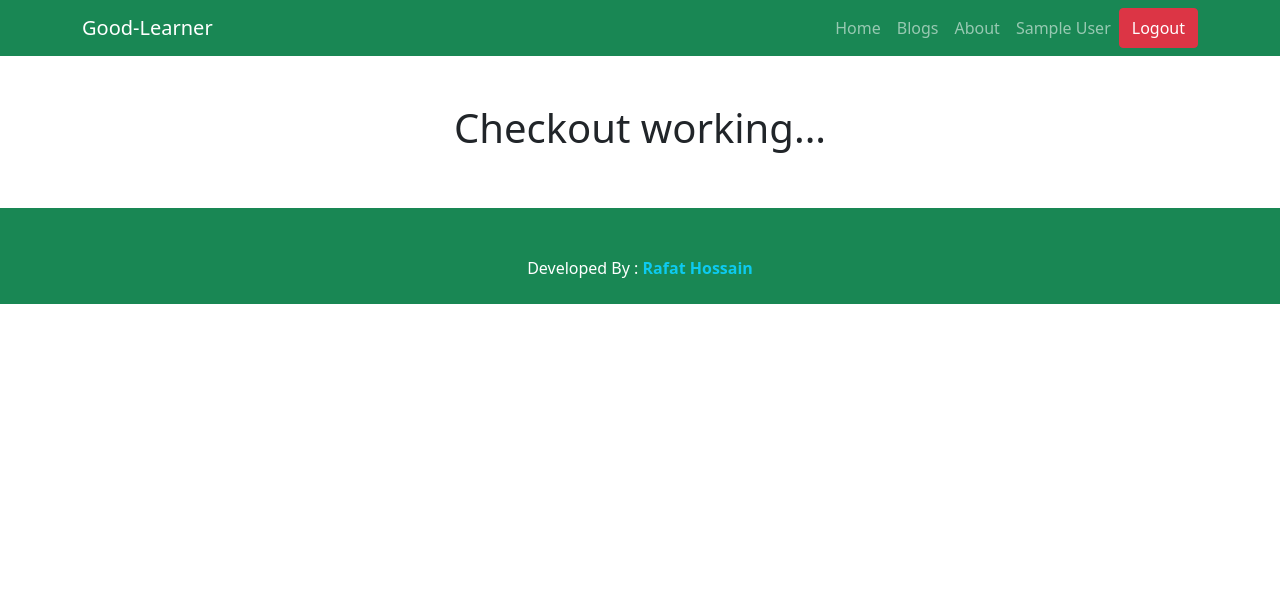
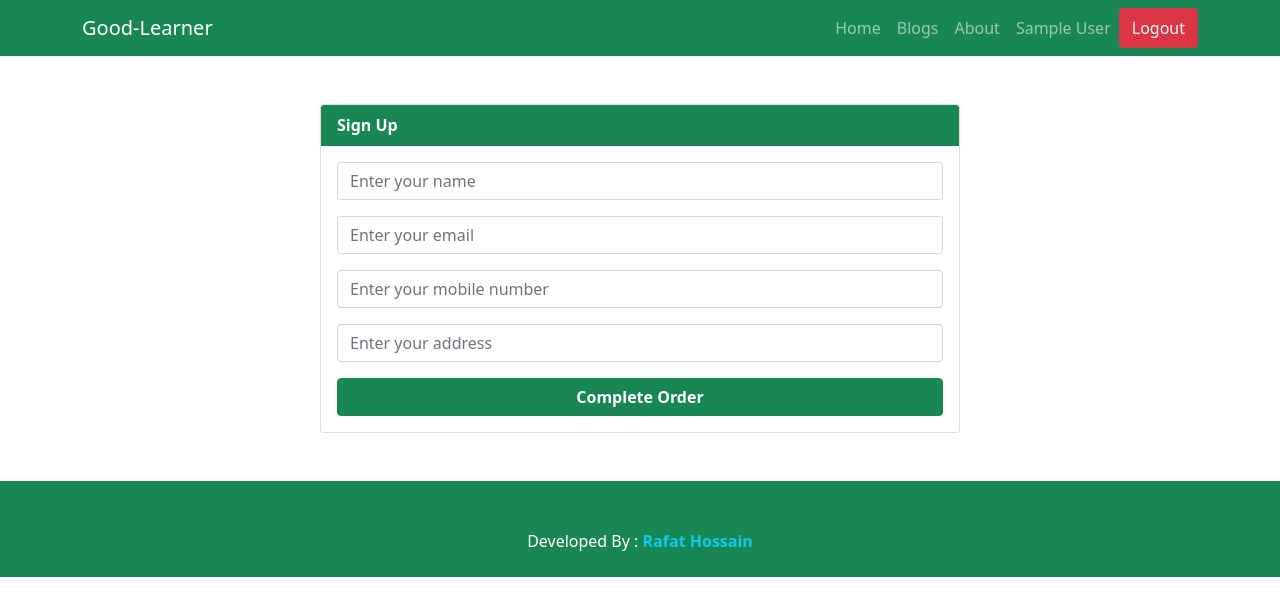
Before and after one commit to Rafat-Web-Developer/good-learner, a React (Create React App) app: page /checkout in a window 1280 px wide. Shown: the top 616 px of the page. Built offline with nearby package versions, Linux system fonts and the light colour scheme; no server answers; sample sign-in values are in the browser's storage.

Commit message:
Design a form in checkout component and show react tostify message

```diff
--- a/src/Pages/Protected/Checkout/Checkout.js
+++ b/src/Pages/Protected/Checkout/Checkout.js
@@ -1,9 +1,63 @@
 import React from "react";
+import { Button, Card, Form } from "react-bootstrap";
+import { toast, ToastContainer } from "react-toastify";
 
 const Checkout = () => {
+  const handleOrder = () => {
+    toast.success("Complete Order Alhamdulillah.");
+  };
+
   return (
-    <div className="text-center py-5">
-      <h1>Checkout working...</h1>
+    <div className="rafat-custom-size mx-auto my-5">
+      <Card>
+        <Card.Header className="bg-success text-white fw-bold">
+          Sign Up
+        </Card.Header>
+        <Card.Body>
+          <Form>
+            <Form.Group className="mb-3" controlId="formBasicName">
+              <Form.Control
+                type="text"
+                placeholder="Enter your name"
+                required
+              />
+            </Form.Group>
+
+            <Form.Group className="mb-3" controlId="formBasicEmail">
+              <Form.Control
+                type="email"
+                placeholder="Enter your email"
+                required
+              />
+            </Form.Group>
+
+            <Form.Group className="mb-3" controlId="formBasicMobileNumber">
+              <Form.Control
+                type="text"
+                placeholder="Enter your mobile number"
+                required
+              />
+            </Form.Group>
+
+            <Form.Group className="mb-3" controlId="formBasicAddress">
+              <Form.Control
+                type="text"
+                placeholder="Enter your address"
+                required
+              />
+            </Form.Group>
+            <ToastContainer />
+            <Button
+              variant="success"
+              type="button"
+              className="w-100 fw-bold"
+              onClick={handleOrder}
+            >
+              Complete Order
+            </Button>
+          </Form>
+        </Card.Body>
+      </Card>
     </div>
   );
 };
```
